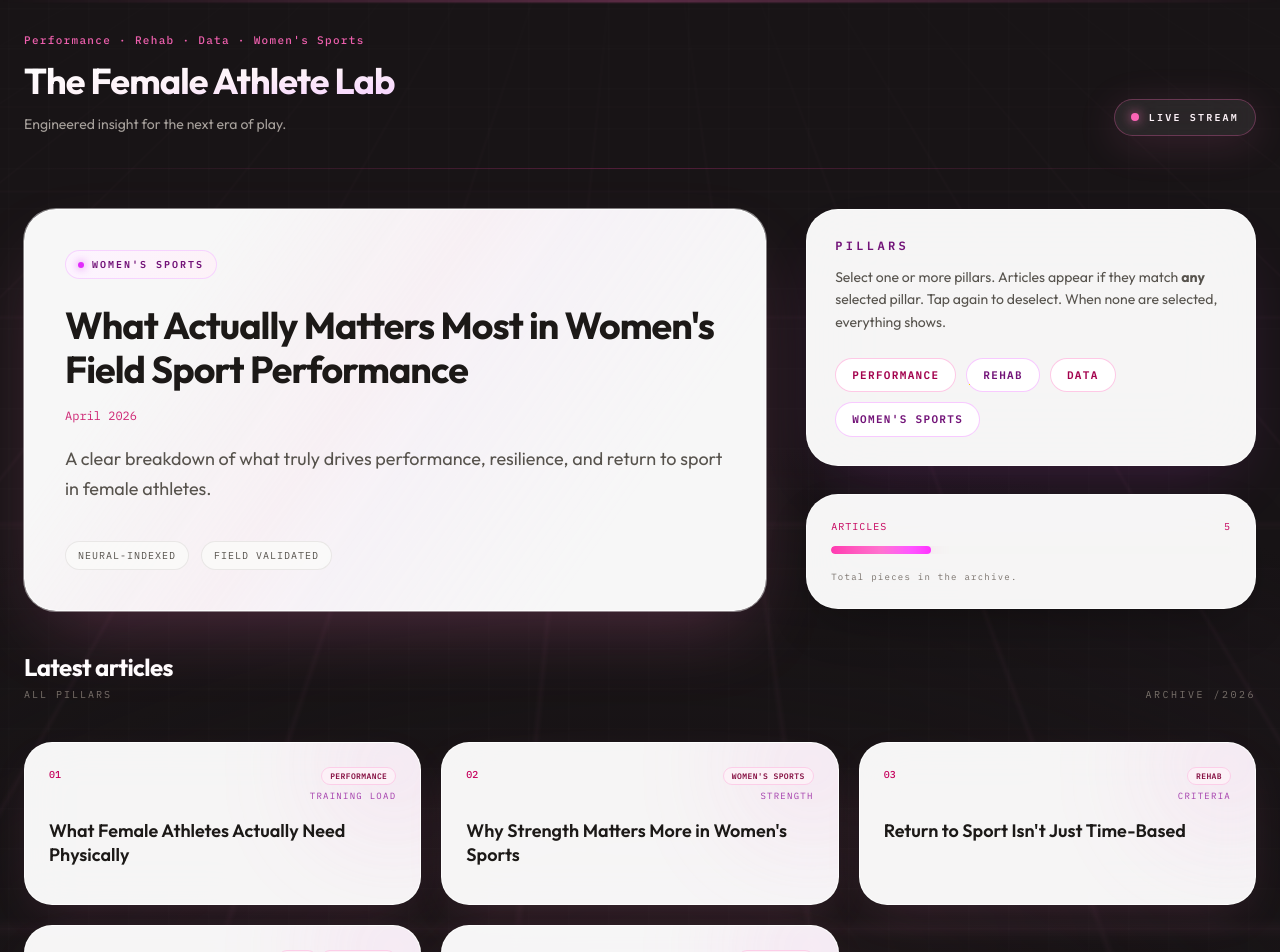
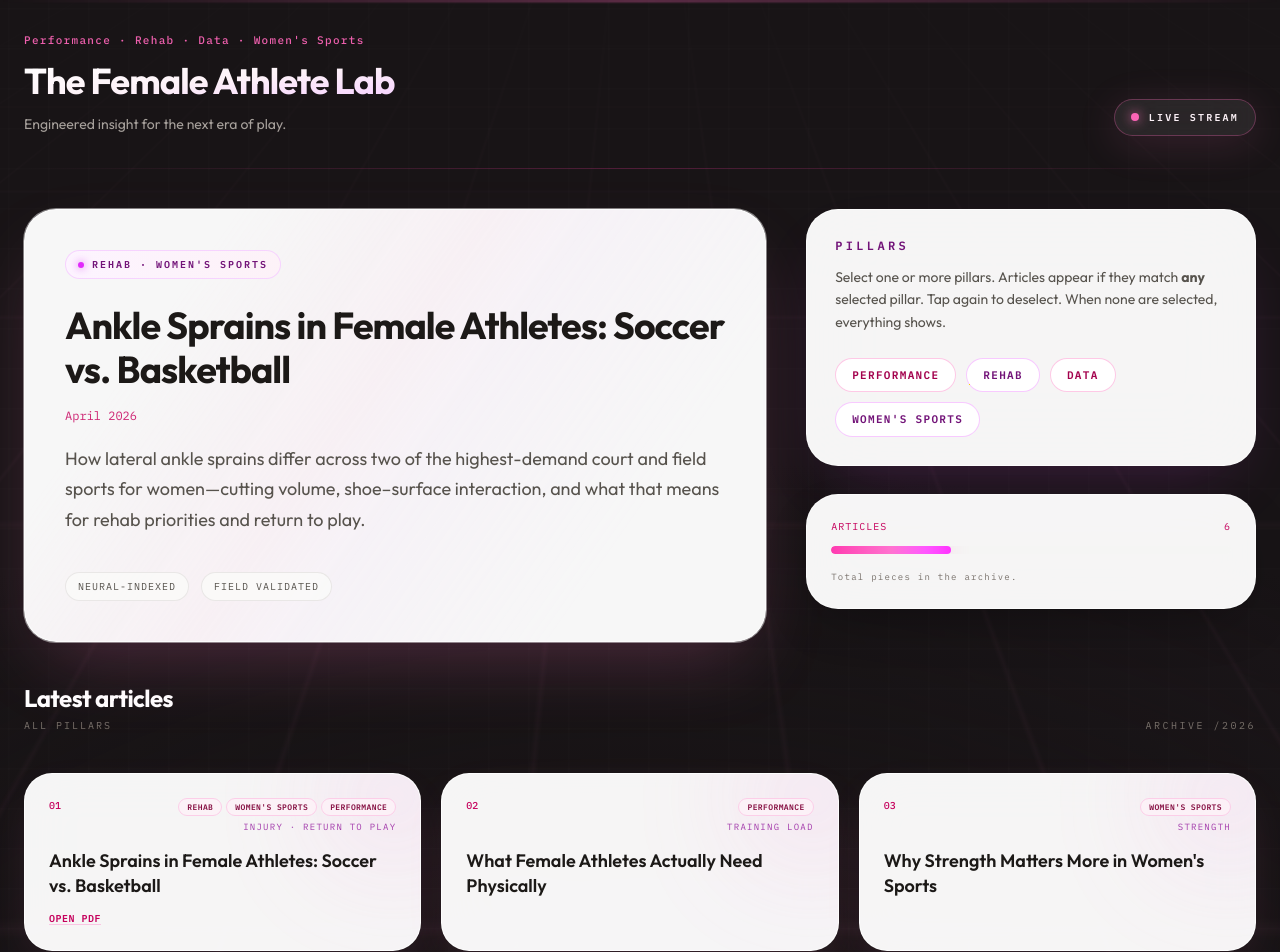
Before and after one commit to TaylorBracy/female-athlete-lab, a React (Vite) app in the folder site/: page / in a window 1280 px wide. Shown: the top 952 px of the page. Built offline with nearby package versions, Linux system fonts and the light colour scheme.

Commit message:
Publish ankle sprains article PDF and feature on homepage
Made-with: Cursor

```diff
--- a/site/src/App.tsx
+++ b/site/src/App.tsx
@@ -17,6 +17,12 @@ type Article = {
 }
 
 const INITIAL_ARTICLES: Omit<Article, 'id'>[] = [
+  {
+    title: 'Ankle Sprains in Female Athletes: Soccer vs. Basketball',
+    category: 'Injury · Return to play',
+    pillars: ['Rehab', "Women's Sports", 'Performance'],
+    pdfUrl: '/papers/ankle-sprains-female-athletes-soccer-vs-basketball.pdf',
+  },
   {
     title: 'What Female Athletes Actually Need Physically',
     category: 'Training load',
@@ -59,11 +65,11 @@ export default function FemaleAthleteLabWebsite() {
   )
 
   const featuredPost = {
-    title: "What Actually Matters Most in Women's Field Sport Performance",
-    category: "Women's Sports",
+    title: 'Ankle Sprains in Female Athletes: Soccer vs. Basketball',
+    category: "Rehab · Women's Sports",
     date: 'April 2026',
     excerpt:
-      'A clear breakdown of what truly drives performance, resilience, and return to sport in female athletes.',
+      'How lateral ankle sprains differ across two of the highest-demand court and field sports for women—cutting volume, shoe–surface interaction, and what that means for rehab priorities and return to play.',
   }
 
   const articleCount = articles.length
```
Also changed, not shown: 1 other file (tests, documents, lock files or other folders).
